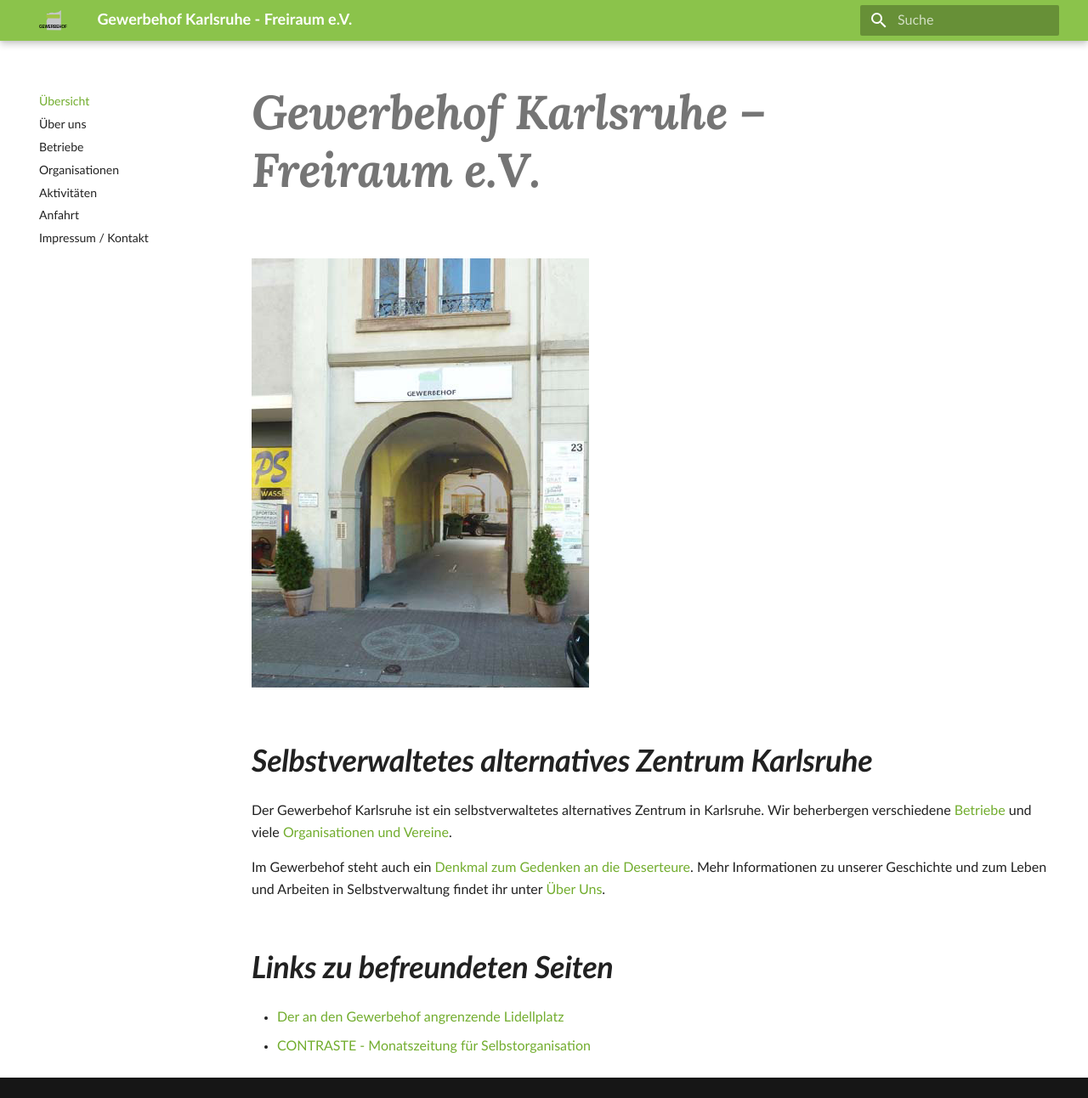
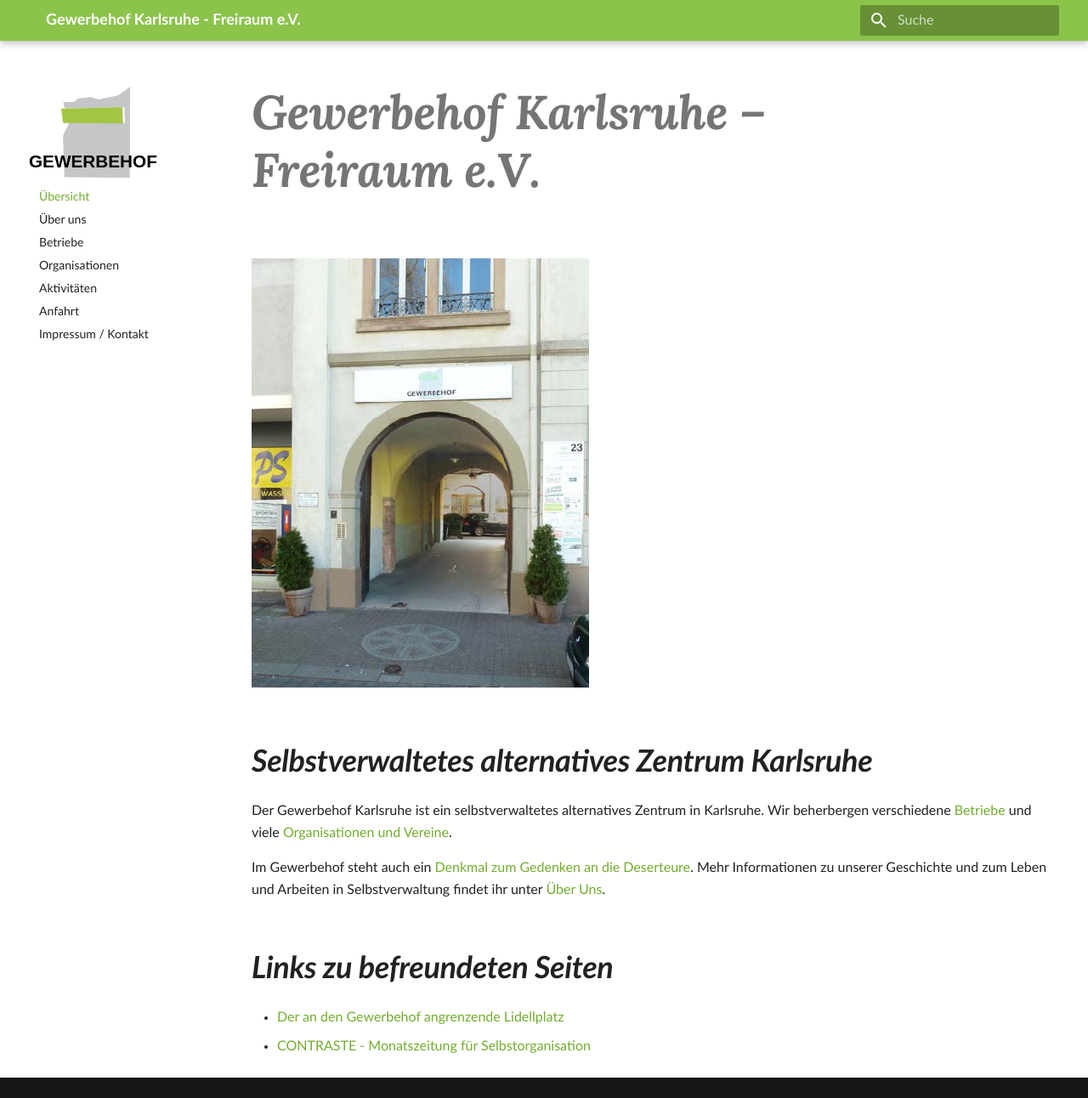
Before and after one commit to entropia/gewerbehof-webseite, an MkDocs documentation site: the page built from docs/index.md, in a window 1280 px wide and 1292 px high. Shown: the whole window at 85% size. Built offline with MkDocs 1.6.1 and Material for MkDocs 9.7.7, drawn with Linux system fonts in a browser that asks for light colours; comment, search, counter and statistics services are not loaded.

Commit message:
Move logo from header bar to navigation

```diff
--- a/docs/css/extra.css
+++ b/docs/css/extra.css
@@ -25,10 +25,15 @@ blockquote {
   margin: auto;
 }
 
+.md-header__button.md-logo,
 .md-header__source,
 .md-nav__source,
 .md-nav__title {
   display: none !important;
+}
+
+.md-sidebar__inner::before {
+  content: url('../img/logo.svg');
 }
 
 @font-face {
```
